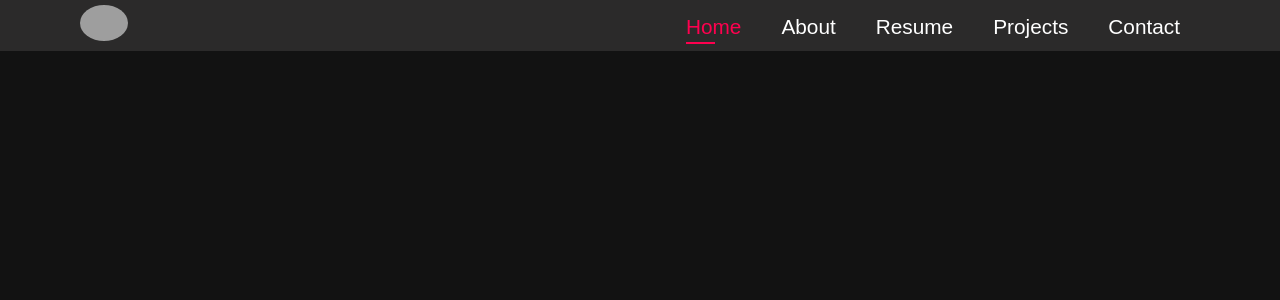
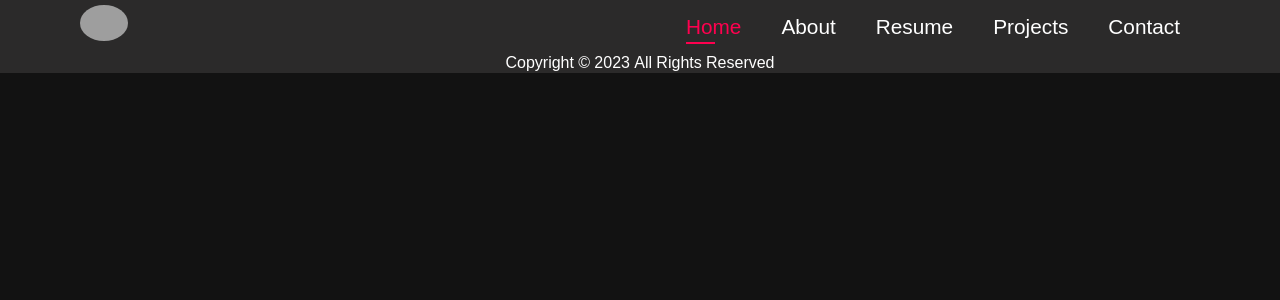
Before and after one commit to Asiphe04/React-Portfolio, a React (Create React App) app: page / in a window 1280 px wide. Shown: the top 300 px of the page. Built offline with nearby package versions, Linux system fonts and the light colour scheme; grey boxes are pictures that could not be loaded.

Commit message:
footer done

```diff
--- a/src/App.css
+++ b/src/App.css
@@ -1,5 +1,5 @@
 
-.App, * {
+.App {
   background-color:#121212;
   text-align: center;
 
--- a/src/App.js
+++ b/src/App.js
@@ -1,11 +1,13 @@
 
 import './App.css';
 import Navbar from './components/Navbar';
+import Footer from './components/Footer';
 
 function App() {
   return (
     <div className="App">
       <Navbar/>
+      <Footer/>
     </div>
   );
 }
--- /dev/null
+++ b/src/components/Footer.css
@@ -0,0 +1,3 @@
+footer{
+    background-color: var(--grey);
+}
--- /dev/null
+++ b/src/components/Footer.js
@@ -0,0 +1,13 @@
+import './Footer.css'
+
+function Footer(){
+    return (
+        <>
+      <footer>
+      <p> Copyright &copy; 2023 All Rights Reserved</p>
+      </footer>
+        </>
+    )
+}
+
+export default Footer;
--- a/src/components/NavbarStyles.css
+++ b/src/components/NavbarStyles.css
@@ -11,43 +11,43 @@ nav{
     display: flex;
     align-items: center;
     justify-content: space-between;
-    background-color: #2B2A2A;
+    background-color: var(--grey);
     padding: 5px 80px;
 
 }
 
 .Navlinks{
-    background-color: #2B2A2A;
+    background-color: var(--grey);
 }
 #navbar{
-      background-color: #2B2A2A;
+    background-color: var(--grey);
     display: flex;
     align-items: center;
     justify-content: center;
 }
 
 #navbar li{
-      background-color: #2B2A2A;
+    background-color: var(--grey);
     list-style: none;
     padding: 0 20px;
     position: relative;
 }
 #navbar li a{
-      background-color: #2B2A2A;
+    background-color: var(--grey);
     text-decoration: none;
     font-size: 1.3em;
-    color: white;
+    color: var(--white);
     transition: 0.3s ease-in-out;
 }
 #navbar li a:hover, #navbar li a.active{
-    color: #FF004F;
+    color: var(--pink);
 }
 
 #navbar li a:hover::after, #navbar li a.active::after{
     content: "";
     width: 30%;
     height: 2px;
-    background: #FF004F;
+    background:var(--pink);
     position: absolute;
     bottom: -4px;
     left: 20px;
@@ -58,7 +58,7 @@ nav{
     background: transparent;
 }
 #mobile i {
-color: white;
+    color: var(--white);
 background: transparent;
 }
 
@@ -73,7 +73,7 @@ background: transparent;
         right: -300px;
         width: 300px;
         height: 100vh;
-        background: #2B2A2A;
+        background-color: var(--grey);
         padding: 40px 0 10px;
         transition: 0.3s ease-in-out;
     }
--- a/src/index.css
+++ b/src/index.css
@@ -1,4 +1,17 @@
 @import url('https://fonts.googleapis.com/css2?family=Noto+Sans+Hebrew:wght@700&display=swap');
+
+
+:root {
+  --pink : #FF004F;
+  --black: #121212;
+  --grey: #2B2A2A;
+  --white: #FFFFFF;
+}
+
+::-webkit-scrollbar {
+  display: none;
+}
+
 *{
   margin: 0;
   padding: 0;
@@ -6,6 +19,8 @@
 }
 
 body {
+  background-color: #121212;
+  color: var(--white);
   margin: 0;
   font-family: 'Noto Sans Hebrew', sans-serif;
   -webkit-font-smoothing: antialiased;
```
